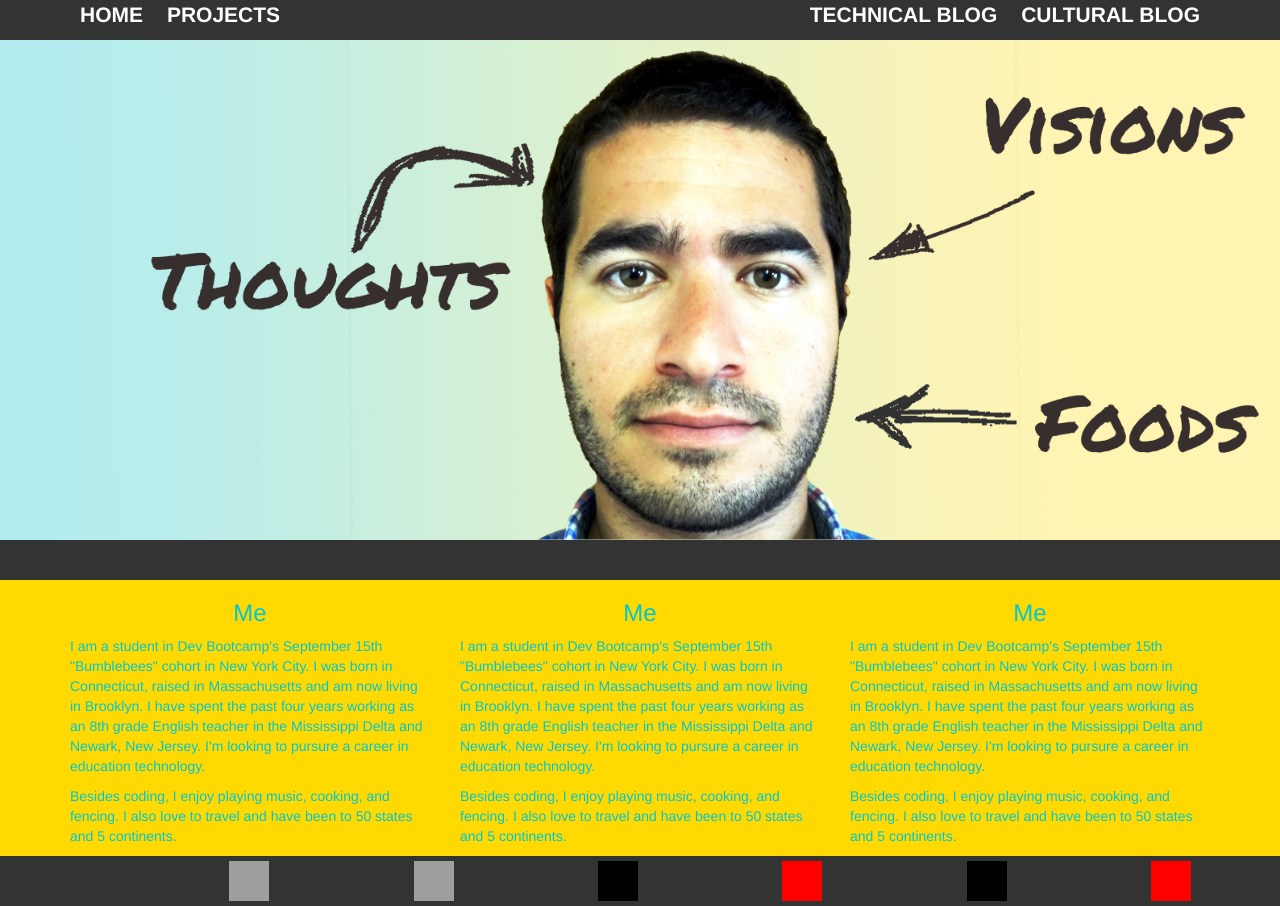
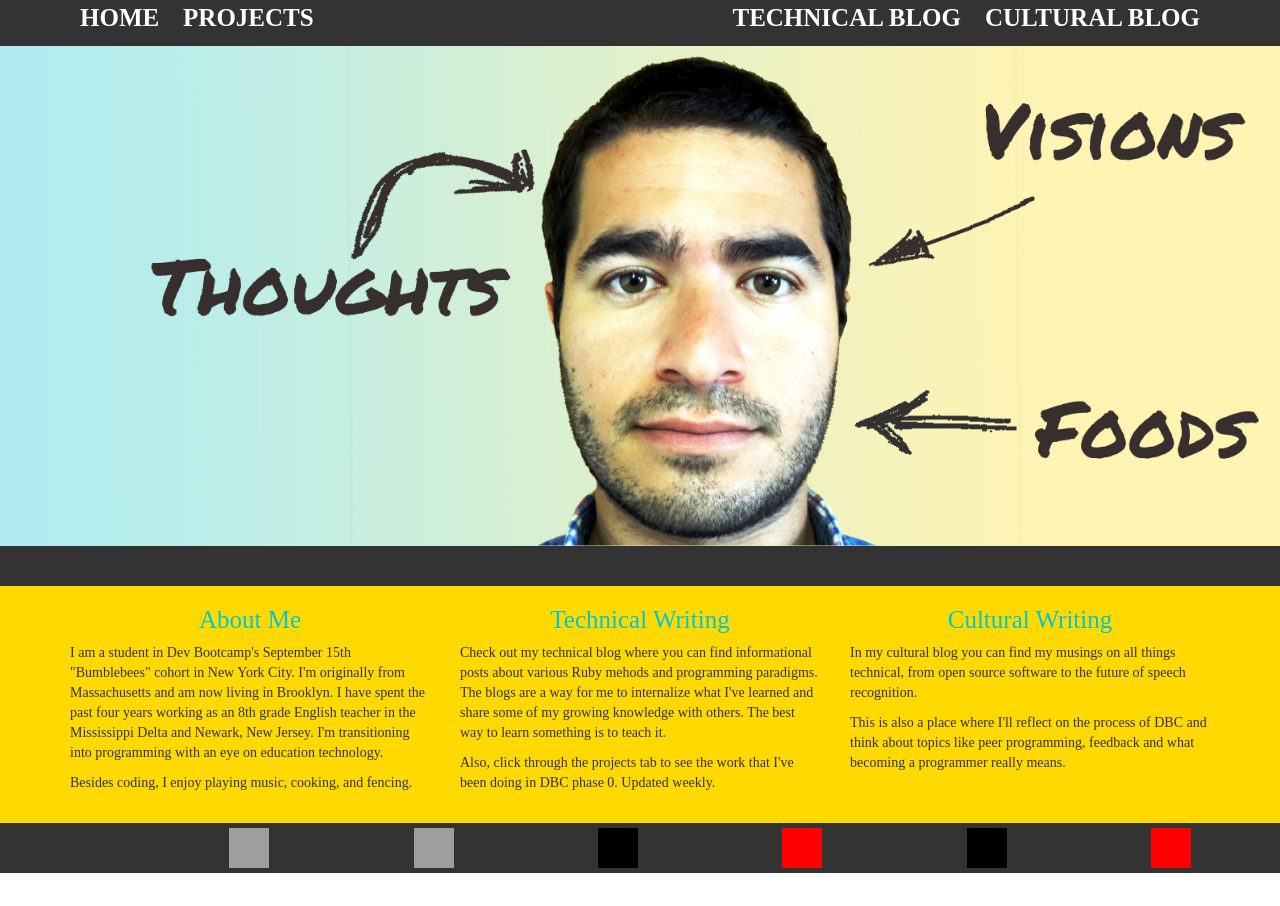
Before and after one commit to tsabend/tsabend.github.io, a plain HTML site: page indexUpdate.html in a window 1280 px wide. After the commit the page ends 873 px from the top, so only its background shows below. Drawn offline with Linux system fonts and the light colour scheme; grey boxes are pictures that could not be loaded; a web font is replaced by a local one.

Commit message:
updated homepage

```diff
--- a/index2.css
+++ b/index2.css
@@ -11,7 +11,8 @@
 }
 .nav a {
   color: white;
-  font-size: 21px;
+  font-family: JosefinSlab;
+  font-size: 25px;
   font-weight: bold;
   padding: 14px 10px;
   text-transform: uppercase;
@@ -31,6 +32,16 @@
 .hometext{
 color:#00c7d2;
 background-color: #ffd900;
+padding-bottom: 20px;
+}
+
+.hometext h3 {
+	font-family: PermanentMarker;
+	font-size: 25px;
+}
+.hometext p {
+	color:  #333333;
+	font-family: JosefinSlab;
 }
 
 .spacer {
--- a/indexUpdate.html
+++ b/indexUpdate.html
@@ -2,9 +2,8 @@
 
 <head>
 	<link rel="stylesheet" href="reset.css">
+	<link rel='stylesheet' type='text/css' href='http://fonts.googleapis.com/css?family=Lobster|PermanentMarker|Josefin+Slab'>
 	<link rel="stylesheet" href="bootstrap.css">
-
-
 	<link rel="stylesheet" href="index2.css">
 
 	<title>|| Thomas Abend ||</title>
@@ -47,18 +46,21 @@
 		<div class= "row">
 
 		<div class="col-md-4">
-		<h3>Me</h3>
-		<p>I am a student in Dev Bootcamp's September 15th "Bumblebees" cohort in New York City. I was born in Connecticut, raised in Massachusetts and am now living in Brooklyn. I have spent the past four years working as an 8th grade English teacher in the Mississippi Delta and Newark, New Jersey. I'm looking to pursure a career in education technology.</p><p>Besides coding, I enjoy playing music, cooking, and fencing. I also love to travel and have been to 50 states and 5 continents.</p>
+		<h3>About Me</h3>
+		<p>I am a student in Dev Bootcamp's September 15th "Bumblebees" cohort in New York City. I'm originally from Massachusetts and am now living in Brooklyn. I have spent the past four years working as an 8th grade English teacher in the Mississippi Delta and Newark, New Jersey. I'm transitioning into programming with an eye on education technology.</p><p>Besides coding, I enjoy playing music, cooking, and fencing.</p>
 		</div>
 
 		<div class="col-md-4">
-		<h3>Me</h3>
-		<p>I am a student in Dev Bootcamp's September 15th "Bumblebees" cohort in New York City. I was born in Connecticut, raised in Massachusetts and am now living in Brooklyn. I have spent the past four years working as an 8th grade English teacher in the Mississippi Delta and Newark, New Jersey. I'm looking to pursure a career in education technology.</p><p>Besides coding, I enjoy playing music, cooking, and fencing. I also love to travel and have been to 50 states and 5 continents.</p>
+		<h3>Technical Writing</h3>
+		<p>Check out my technical blog where you can find informational posts about various Ruby mehods and programming paradigms. The blogs are a way for me to internalize what I've learned and share some of my growing knowledge with
+		others. The best way to learn something is to teach it.</p><p>Also, click through the projects tab to see the
+		work that I've been doing in DBC phase 0. Updated weekly.</p>
 		</div>
 
 		<div class="col-md-4">
-		<h3>Me</h3>
-		<p>I am a student in Dev Bootcamp's September 15th "Bumblebees" cohort in New York City. I was born in Connecticut, raised in Massachusetts and am now living in Brooklyn. I have spent the past four years working as an 8th grade English teacher in the Mississippi Delta and Newark, New Jersey. I'm looking to pursure a career in education technology.</p><p>Besides coding, I enjoy playing music, cooking, and fencing. I also love to travel and have been to 50 states and 5 continents.</p>
+		<h3>Cultural Writing</h3>
+		<p>In my cultural blog you can find my musings on all things technical, from open source software to the future of
+		speech recognition.</p><p> This is also a place where I'll reflect on the process of DBC and think about topics like peer programming, feedback and what becoming a programmer really means.</p>
 		</div>
 
 	</div>
```
